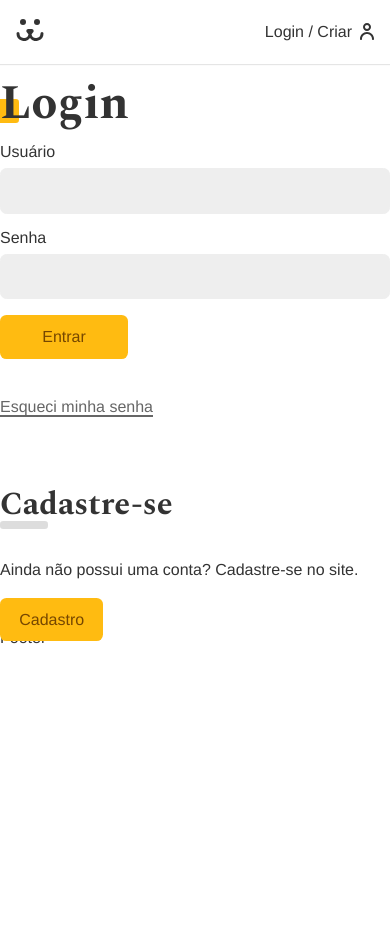
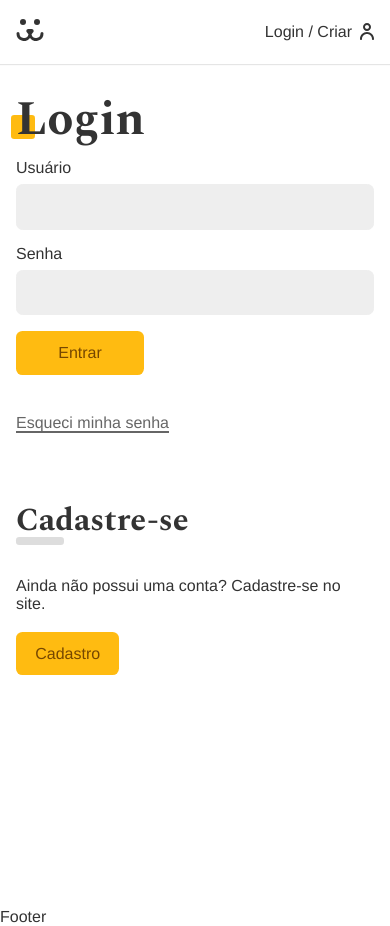
Before and after one commit to BrenoFBarbieri/social-pet, a React (Create React App) app: page /login in a window 390 px wide. Before the commit the page ends 844 px from the top, so only its background shows below. Built offline with nearby package versions, Linux system fonts and the light colour scheme.

Commit message:
Login background

```diff
--- a/src/Components/Login/Login.jsx
+++ b/src/Components/Login/Login.jsx
@@ -1,9 +1,12 @@
 import React from 'react';
 import { Navigate, Route, Routes } from 'react-router-dom';
+
+import styles from './Login.module.css';
 import LoginForm from './LoginForm';
 import LoginCreate from './LoginCreate';
 import LoginPasswordLost from './LoginPasswordLost';
 import LoginPasswordReset from './LoginPasswordReset';
+
 import { UserContext } from '../../UserContext';
 
 const Login = () => {
@@ -11,7 +14,8 @@
 
 	if(login === true) return <Navigate to="/conta"  />
 	return (
-		<div>
+		<section className={styles.login}>
+			<div className={styles.forms}>
 				<Routes>
 					<Route path="/" element={<LoginForm />} />
 					<Route path="/criar" element={<LoginCreate />} />
@@ -19,6 +23,7 @@
 					<Route path="/resetar" element={<LoginPasswordReset/>} />
 				</Routes>
 			</div>
+		</section>
 	)
 }
 
--- /dev/null
+++ b/src/Components/Login/Login.module.css
@@ -0,0 +1,30 @@
+.login {
+	display: grid;
+	grid-template-columns: 1fr 1fr;
+	min-height: 100vh;
+	gap: 2rem;
+}
+
+.login::before {
+	content: '';
+	display: block;
+	background: url('../../Assets/login.jpg') no-repeat center;
+	background-size: cover;
+}
+
+.forms {
+	max-width: 30rem;
+	padding: 1rem;
+}
+
+@media (max-width: 40rem) {
+	.login {
+		grid-template-columns: 1fr;
+	}
+	.login::before {
+		display: none;
+	}
+	.forms {
+		max-width: 100%;
+	}
+}
```
Lines whose indentation alone changed are shown as unchanged.
